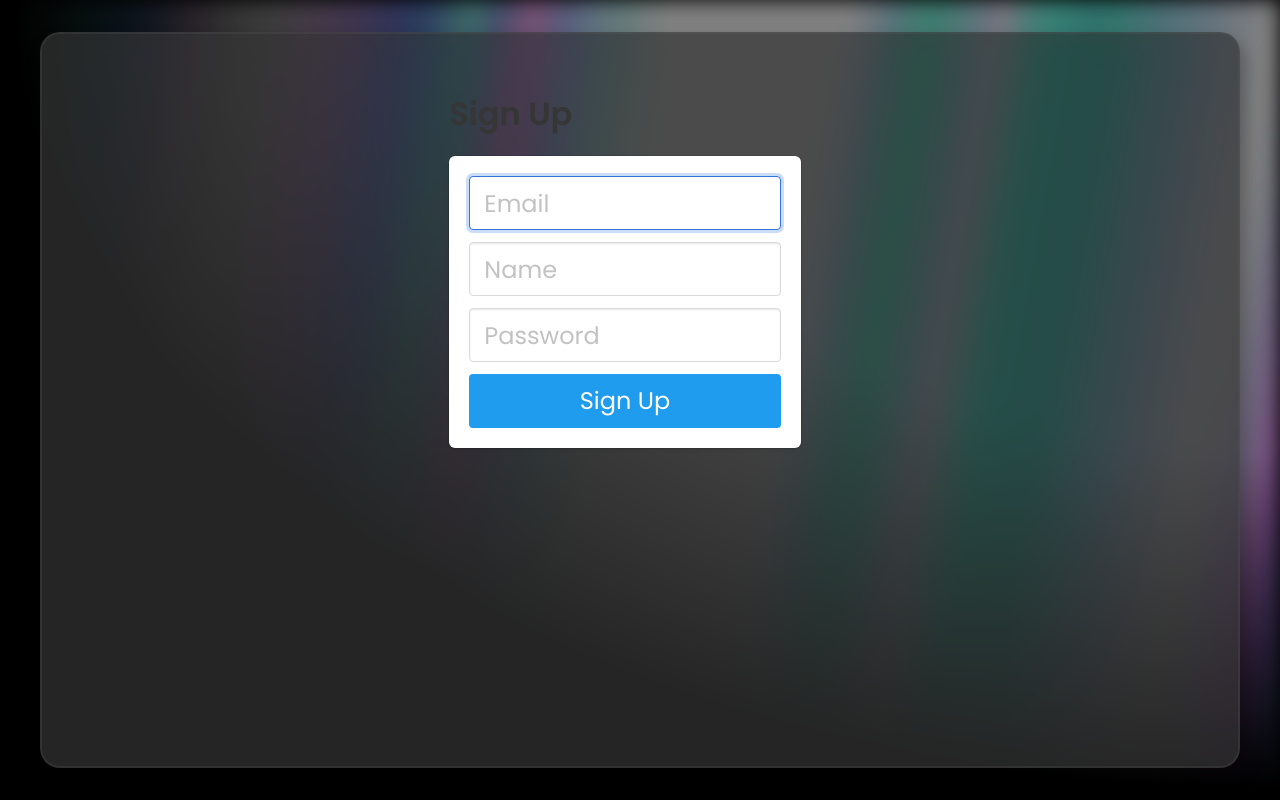
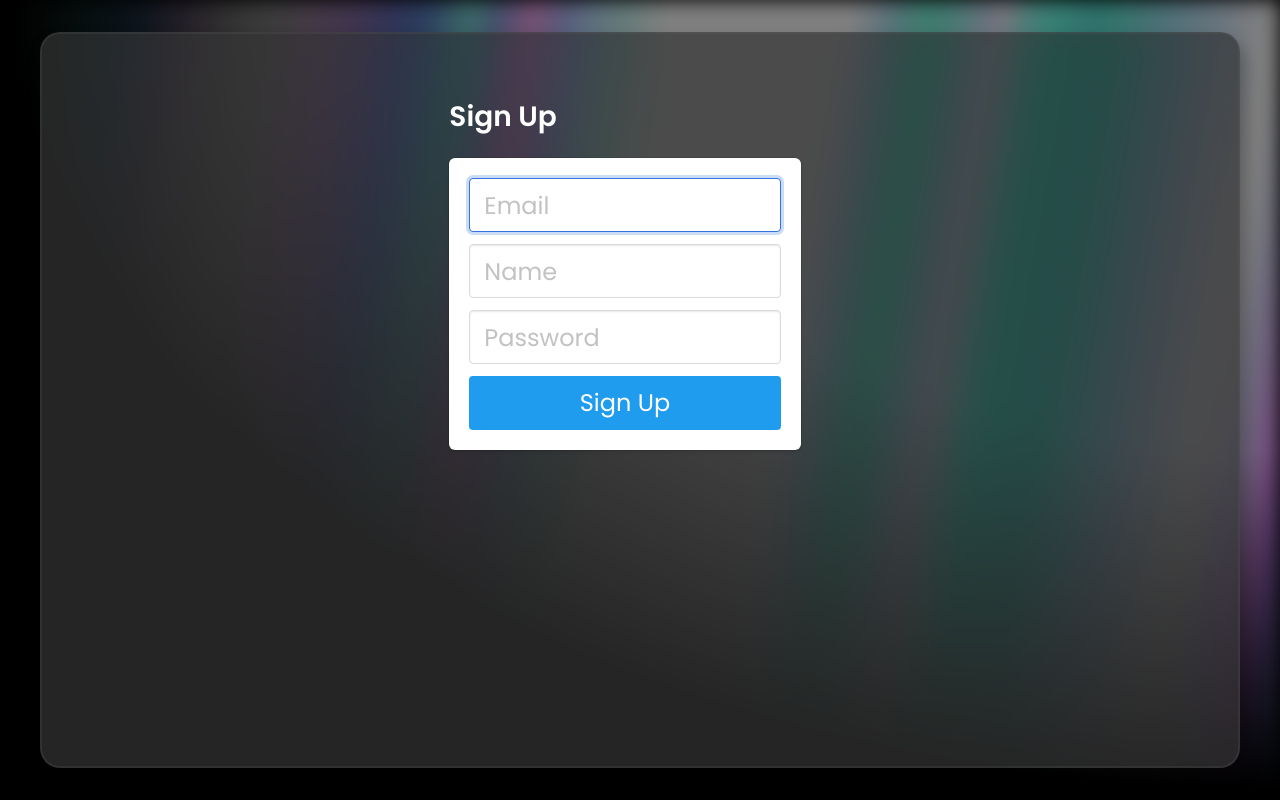
Before and after one commit to makoohara/MindPallette, a Flask app: page /signup in a window 1280 px wide. Run offline with Flask 3, Linux system fonts and the light colour scheme; some libraries are stand-ins or nearby versions.

Commit message:
Update signup.html

```diff
--- a/project/templates/signup.html
+++ b/project/templates/signup.html
@@ -2,7 +2,7 @@
 
 {% block content %}
 <div class="column is-4 is-offset-4">
-    <h3 class="title">Sign Up</h3>
+    <h3 class="main-header__title">Sign Up</h3>
     <div class="box">
 	{% with messages = get_flashed_messages() %}
 	{% if messages %}
```
